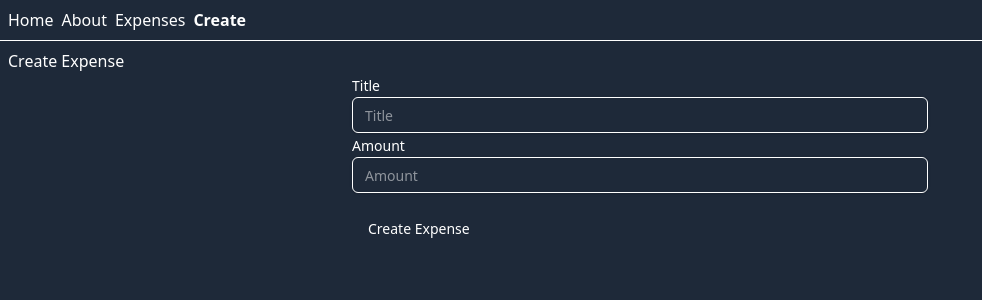
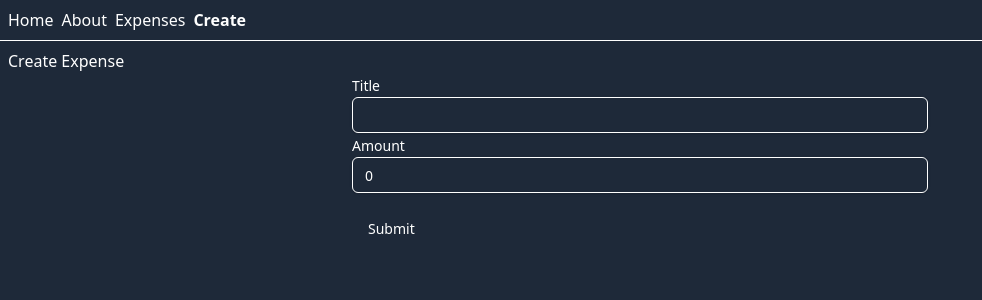
Before and after one commit to shuv1824/expense-tracker-bun, a React (Vite) app in the folder client/: page /create-expense in a window 1280 px wide. Shown: the top 300 px of the page, without its empty margins (0-982 px from the left). Built offline with nearby package versions, Linux system fonts and the light colour scheme; what hono would draw is missing.

Commit message:
chore: tanstack form added

```diff
--- a/client/src/routes/create-expense.tsx
+++ b/client/src/routes/create-expense.tsx
@@ -2,20 +2,101 @@
 import { Input } from "@/components/ui/input"
 import { Label } from "@/components/ui/label"
 import { Button } from "@/components/ui/button"
+import { useForm } from '@tanstack/react-form'
+import type { AnyFieldApi } from '@tanstack/react-form'
 
 export const Route = createFileRoute('/create-expense')({
   component: CreateExpense,
 })
 
+
+function FieldInfo({ field }: { field: AnyFieldApi }) {
+  return (
+    <>
+      {field.state.meta.isTouched && !field.state.meta.isValid ? (
+        <em>{field.state.meta.errors.join(', ')}</em>
+      ) : null}
+      {field.state.meta.isValidating ? 'Validating...' : null}
+    </>
+  )
+}
+
 function CreateExpense() {
+  const form = useForm({
+    defaultValues: {
+      title: '',
+      amount: 0,
+    },
+    onSubmit: async ({ value }) => {
+      // Do something with form data
+      console.log(value)
+    },
+  })
+
   return <div className="p-2">
     <h2>Create Expense</h2>
-    <form className="max-w-xl m-auto">
-      <Label htmlFor="title">Title</Label>
-      <Input id="title" type="text" placeholder="Title" />
-      <Label htmlFor="amount">Amount</Label>
-      <Input id="amount" type="number" placeholder="Amount" />
-      <Button className='mt-4' type="submit">Create Expense</Button>
+    <form
+        onSubmit={(e) => {
+          e.preventDefault()
+          e.stopPropagation()
+          form.handleSubmit()
+        }} className="max-w-xl m-auto"
+      >
+        <form.Field
+            name="title"
+            validators={{
+              onChange: ({ value }) =>
+                !value
+                  ? 'A title is required'
+                  : value.length < 3
+                    ? 'Title must be at least 3 characters'
+                    : undefined,
+              onChangeAsyncDebounceMs: 500,
+            }}
+            children={(field) => {
+              // Avoid hasty abstractions. Render props are great!
+              return (
+                <>
+                  <Label htmlFor={field.name}>Title</Label>
+                  <Input
+                    id={field.name}
+                    name={field.name}
+                    value={field.state.value}
+                    onBlur={field.handleBlur}
+                    onChange={(e) => field.handleChange(e.target.value)}
+                  />
+                  <FieldInfo field={field} />
+                </>
+              )
+            }}
+          />
+        <form.Field
+            name="amount"
+            children={(field) => {
+              // Avoid hasty abstractions. Render props are great!
+              return (
+                <>
+                  <Label htmlFor={field.name}>Amount</Label>
+                  <Input
+                    id={field.name}
+                    name={field.name}
+                    value={field.state.value}
+                    onBlur={field.handleBlur}
+                    onChange={(e) => field.handleChange(Number(e.target.value))}
+                  />
+                  <FieldInfo field={field} />
+                </>
+              )
+            }}
+          />
+        <form.Subscribe
+          selector={(state) => [state.canSubmit, state.isSubmitting]}
+          children={([canSubmit, isSubmitting]) => (
+            <Button className='mt-4' type="submit" disabled={!canSubmit}>
+              {isSubmitting ? '...' : 'Submit'}
+            </Button>
+          )}
+        />
     </form>
   </div>
 }
```
Also changed, not shown: 1 other file (tests, documents, lock files or other folders).
